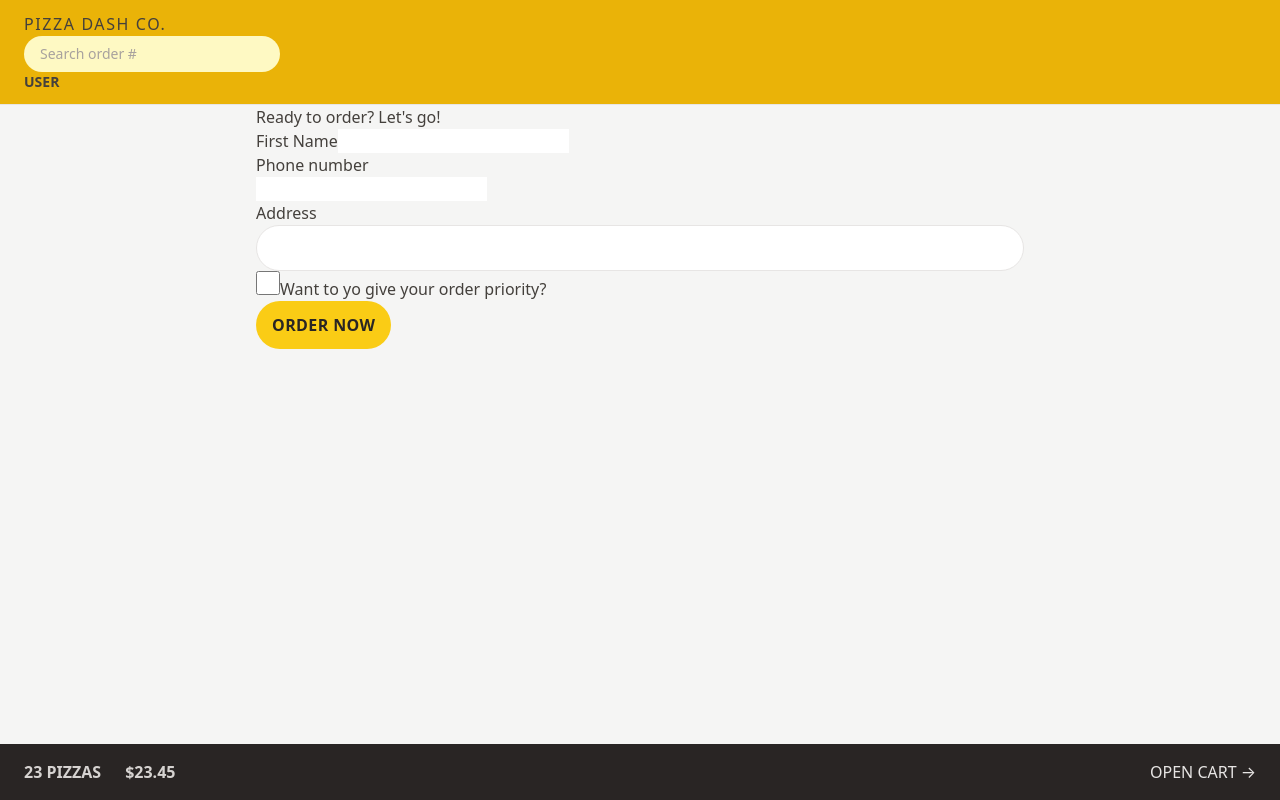
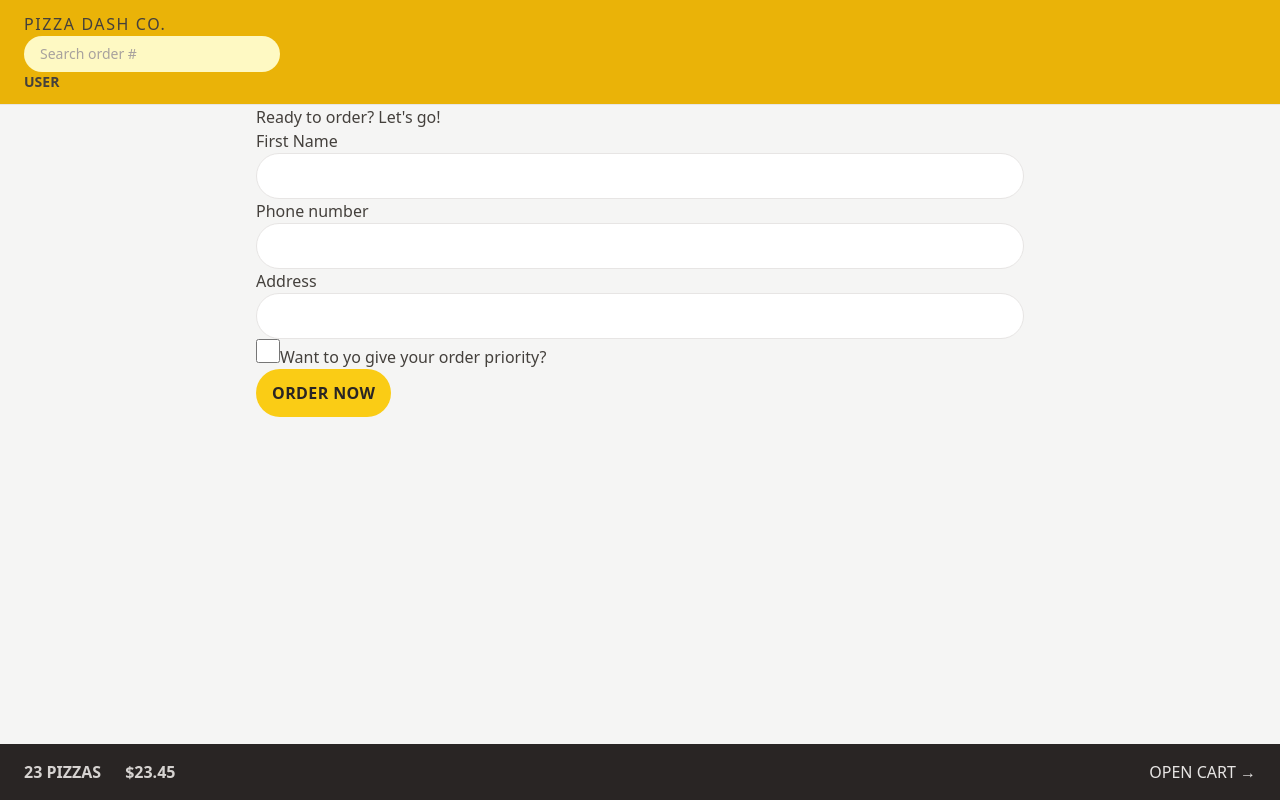
Before and after one commit to vibraniumSwaleh/pizza-dash, a React (Vite) app: page /order/new in a window 1280 px wide. Built offline with nearby package versions, Linux system fonts and the light colour scheme.

Commit message:
use @layer to compose reusable styles

```diff
--- a/src/features/order/CreateOrder.jsx
+++ b/src/features/order/CreateOrder.jsx
@@ -47,13 +47,13 @@
       <Form method="POST">
         <div>
           <label>First Name</label>
-          <input type="text" name="customer" required />
+          <input className="input" type="text" name="customer" required />
         </div>
 
         <div>
           <label>Phone number</label>
           <div>
-            <input type="tel" name="phone" required />
+            <input className="input" type="tel" name="phone" required />
           </div>
           {formErrors?.phone && <p>{formErrors.phone}</p>}
         </div>
@@ -61,12 +61,7 @@
         <div>
           <label>Address</label>
           <div>
-            <input
-              className="w-full rounded-full border border-stone-200 px-4 py-2 text-sm transition-all duration-300 placeholder:text-stone-400 focus:outline-none focus:ring focus:ring-yellow-400 md:px-6 md:py-3"
-              type="text"
-              name="address"
-              required
-            />
+            <input className="input" type="text" name="address" required />
           </div>
         </div>
 
--- a/src/index.css
+++ b/src/index.css
@@ -2,11 +2,10 @@
 @tailwind components;
 @tailwind utilities;
 
-body {
-  font-family: system-ui, -apple-system, BlinkMacSystemFont, 'Segoe UI', Roboto,
-    Oxygen, Ubuntu, Cantarell, 'Open Sans', 'Helvetica Neue', sans-serif;
-  background-color: #f7f7f7;
-  color: #444;
+@layer components {
+  .input {
+    @apply w-full rounded-full border border-stone-200 px-4 py-2 text-sm transition-all duration-300 placeholder:text-stone-400 focus:outline-none focus:ring focus:ring-yellow-400 md:px-6 md:py-3;
+  }
 }
 
 .layout {
@@ -21,22 +20,37 @@
   width: 45px;
   aspect-ratio: 0.75;
   --c: no-repeat linear-gradient(#333 0 0);
-  background: var(--c) 0% 50%, var(--c) 50% 50%, var(--c) 100% 50%;
+  background:
+    var(--c) 0% 50%,
+    var(--c) 50% 50%,
+    var(--c) 100% 50%;
   background-size: 20% 50%;
   animation: loading 1s infinite linear;
 }
 
 @keyframes loading {
   20% {
-    background-position: 0% 0%, 50% 50%, 100% 50%;
+    background-position:
+      0% 0%,
+      50% 50%,
+      100% 50%;
   }
   40% {
-    background-position: 0% 100%, 50% 0%, 100% 50%;
+    background-position:
+      0% 100%,
+      50% 0%,
+      100% 50%;
   }
   60% {
-    background-position: 0% 50%, 50% 100%, 100% 0%;
+    background-position:
+      0% 50%,
+      50% 100%,
+      100% 0%;
   }
   80% {
-    background-position: 0% 50%, 50% 50%, 100% 100%;
+    background-position:
+      0% 50%,
+      50% 50%,
+      100% 100%;
   }
 }
```
